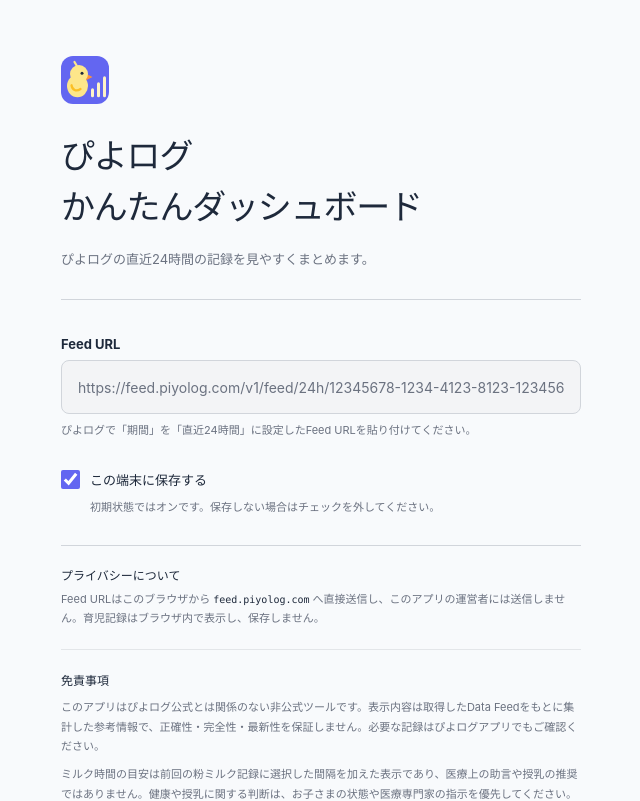
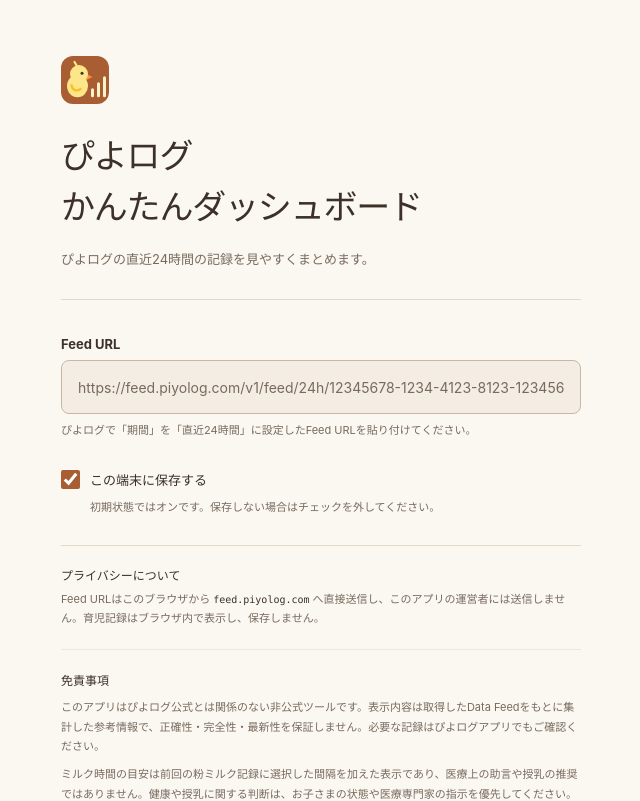
Before and after one commit to x0x0b/piyolog-dashboard, a React (Vite) app: page / in a window 1280 px wide. Shown: the top 801 px of the page, without its empty margins (319-959 px from the left). Built offline with nearby package versions, Linux system fonts and the light colour scheme; a web font is replaced by a local one.

Commit message:
feat: update theme colors and dashboard icon for improved visual consistency

```diff
--- a/index.html
+++ b/index.html
@@ -3,7 +3,7 @@
   <head>
     <meta charset="UTF-8" />
     <meta name="viewport" content="width=device-width, initial-scale=1.0" />
-    <meta name="theme-color" content="#f8fafc" />
+    <meta name="theme-color" content="#fbf8f2" />
     <link rel="icon" type="image/svg+xml" href="%BASE_URL%dashboard-icon.svg" />
     <meta
       http-equiv="Content-Security-Policy"
--- a/src/theme.css
+++ b/src/theme.css
@@ -1,38 +1,38 @@
-/* Theme tokens supplied by the user, adapted to the existing CSS components. */
+/* Warm ivory and apricot theme, with distinct colors for record types. */
 :root {
   color-scheme: light;
-  --background: #f8fafc;
-  --foreground: #1e293b;
-  --card: #ffffff;
-  --card-foreground: #1e293b;
-  --popover: #ffffff;
-  --popover-foreground: #1e293b;
-  --primary: #6366f1;
+  --background: #fbf8f2;
+  --foreground: #3c3029;
+  --card: #fffdf9;
+  --card-foreground: #3c3029;
+  --popover: #fffdf9;
+  --popover-foreground: #3c3029;
+  --primary: #a85d32;
   --primary-foreground: #ffffff;
-  --secondary: #e5e7eb;
-  --secondary-foreground: #374151;
-  --muted: #f3f4f6;
-  --muted-foreground: #6b7280;
-  --accent: #e0e7ff;
-  --accent-foreground: #374151;
+  --secondary: #eee5d9;
+  --secondary-foreground: #5a483b;
+  --muted: #f3ede4;
+  --muted-foreground: #786a5e;
+  --accent: #f7e3d0;
+  --accent-foreground: #5a483b;
   --destructive: #ef4444;
   --destructive-foreground: #ffffff;
-  --border: #d1d5db;
-  --input: #d1d5db;
-  --ring: #6366f1;
-  --chart-1: #6366f1;
-  --chart-2: #4f46e5;
-  --chart-3: #4338ca;
-  --chart-4: #3730a3;
-  --chart-5: #312e81;
-  --sidebar: #f3f4f6;
-  --sidebar-foreground: #1e293b;
-  --sidebar-primary: #6366f1;
+  --border: #e4d8cb;
+  --input: #c9b6a3;
+  --ring: #a85d32;
+  --chart-1: #a85d32;
+  --chart-2: #b97448;
+  --chart-3: #c98c5e;
+  --chart-4: #d9a77e;
+  --chart-5: #e8c5a6;
+  --sidebar: #f3ede4;
+  --sidebar-foreground: #3c3029;
+  --sidebar-primary: #a85d32;
   --sidebar-primary-foreground: #ffffff;
-  --sidebar-accent: #e0e7ff;
-  --sidebar-accent-foreground: #374151;
-  --sidebar-border: #d1d5db;
-  --sidebar-ring: #6366f1;
+  --sidebar-accent: #f7e3d0;
+  --sidebar-accent-foreground: #5a483b;
+  --sidebar-border: #e4d8cb;
+  --sidebar-ring: #a85d32;
   --pee: #0891b2;
   --poop: #a16207;
   --expressed: #7c3aed;
@@ -98,38 +98,38 @@
 
 :root[data-theme='dark'] {
   color-scheme: dark;
-  --background: #0f172a;
-  --foreground: #e2e8f0;
-  --card: #1e293b;
-  --card-foreground: #e2e8f0;
-  --popover: #1e293b;
-  --popover-foreground: #e2e8f0;
-  --primary: #818cf8;
-  --primary-foreground: #0f172a;
-  --secondary: #2d3748;
-  --secondary-foreground: #d1d5db;
-  --muted: #152032;
-  --muted-foreground: #9ca3af;
-  --accent: #374151;
-  --accent-foreground: #d1d5db;
+  --background: #211c19;
+  --foreground: #f3e8dc;
+  --card: #2c2520;
+  --card-foreground: #f3e8dc;
+  --popover: #2c2520;
+  --popover-foreground: #f3e8dc;
+  --primary: #e3ab7e;
+  --primary-foreground: #211c19;
+  --secondary: #3b3028;
+  --secondary-foreground: #dfcbbb;
+  --muted: #302720;
+  --muted-foreground: #b9a797;
+  --accent: #493528;
+  --accent-foreground: #f0d1b7;
   --destructive: #ef4444;
-  --destructive-foreground: #0f172a;
-  --border: #4b5563;
-  --input: #4b5563;
-  --ring: #818cf8;
-  --chart-1: #818cf8;
-  --chart-2: #6366f1;
-  --chart-3: #4f46e5;
-  --chart-4: #4338ca;
-  --chart-5: #3730a3;
-  --sidebar: #1e293b;
-  --sidebar-foreground: #e2e8f0;
-  --sidebar-primary: #818cf8;
-  --sidebar-primary-foreground: #0f172a;
-  --sidebar-accent: #374151;
-  --sidebar-accent-foreground: #d1d5db;
-  --sidebar-border: #4b5563;
-  --sidebar-ring: #818cf8;
+  --destructive-foreground: #211c19;
+  --border: #57483d;
+  --input: #786353;
+  --ring: #e3ab7e;
+  --chart-1: #e3ab7e;
+  --chart-2: #d89968;
+  --chart-3: #c48555;
+  --chart-4: #b27146;
+  --chart-5: #9a5f3a;
+  --sidebar: #2c2520;
+  --sidebar-foreground: #f3e8dc;
+  --sidebar-primary: #e3ab7e;
+  --sidebar-primary-foreground: #211c19;
+  --sidebar-accent: #493528;
+  --sidebar-accent-foreground: #f0d1b7;
+  --sidebar-border: #57483d;
+  --sidebar-ring: #e3ab7e;
   --pee: #67e8f9;
   --poop: #fbbf24;
   --expressed: #c4b5fd;
@@ -138,7 +138,7 @@
   --error: #fca5a5;
   --sample-color: #ff9292;
   --error-border: #7f1d1d;
-  --error-bg: #351c2a;
+  --error-bg: #352322;
   --note: #fcd34d;
   --note-border: #854d0e;
   --note-bg: #30291f;
```
Also changed, not shown: public/dashboard-icon.svg.
